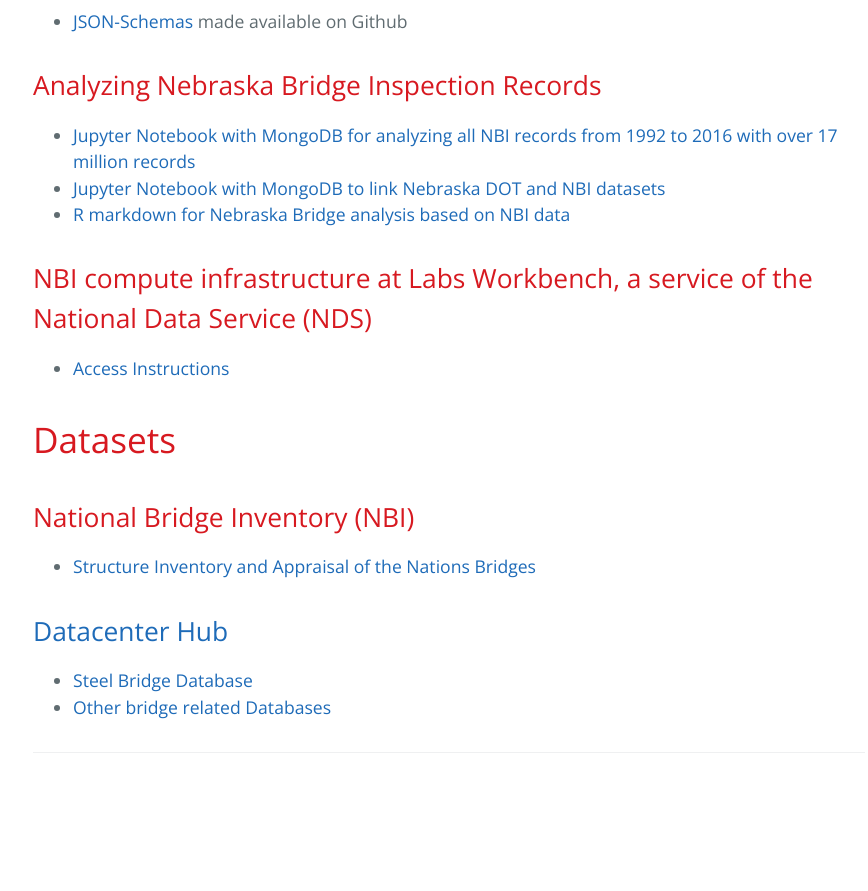
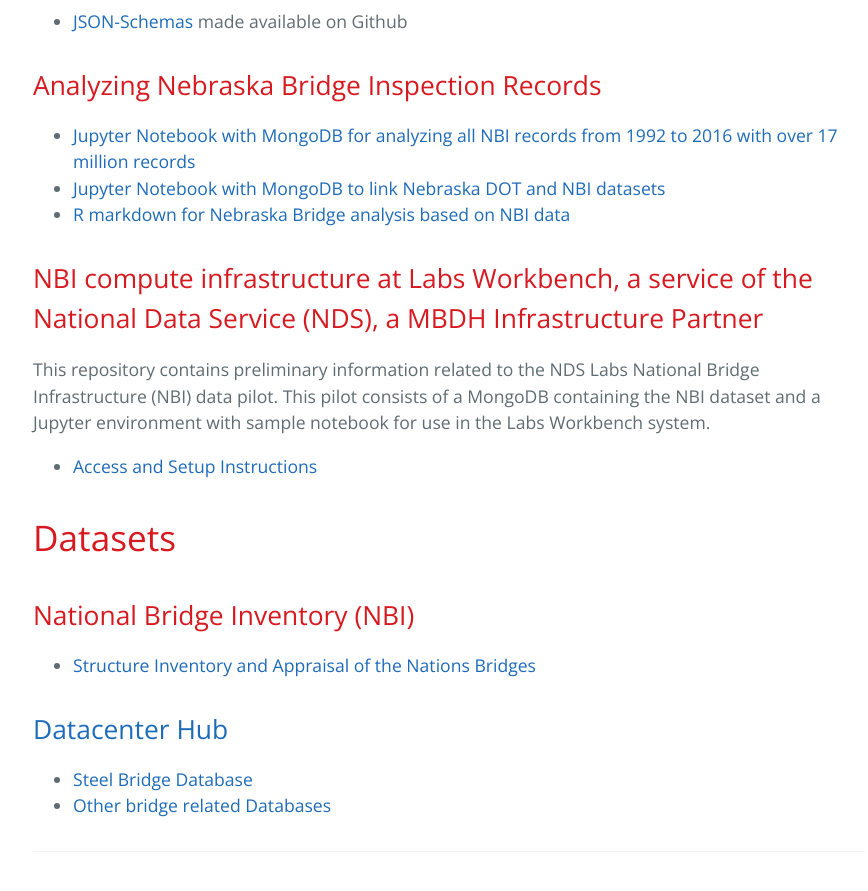
Before and after one commit to BridgingBigData/BridgingBigData.github.io, a Jekyll site: the page built from pages/datasets.md, in a window 1280 px wide and 900 px high, scrolled down 780 px. Shown: the top 891 px of the window, without its empty margins (191-1059 px from the left). Built offline with Jekyll 4.4.1, drawn with Linux system fonts in a browser that asks for light colours; before the commit the page ends 1597 px from its top, so only the background shows below that.

Commit message:
pilot update

```diff
--- a/pages/datasets.md
+++ b/pages/datasets.md
@@ -18,8 +18,9 @@
 - [Jupyter Notebook with MongoDB to link Nebraska DOT and NBI datasets](http://faculty.ist.unomaha.edu/rgandhi/r/mongoNBI.html)
 - [R markdown for Nebraska Bridge analysis based on NBI data](http://faculty.ist.unomaha.edu/rgandhi/r/NEBridges.html)
 
-## NBI compute infrastructure at Labs Workbench, a service of the National Data Service (NDS)
-- [Access Instructions](https://github.com/craig-willis/nbi-pilot)
+## NBI compute infrastructure at Labs Workbench, a service of the National Data Service (NDS), a MBDH Infrastructure Partner
+This repository contains preliminary information related to the NDS Labs National Bridge Infrastructure (NBI) data pilot. This pilot consists of a MongoDB containing the NBI dataset and a Jupyter environment with sample notebook for use in the Labs Workbench system.
+- [Access and Setup Instructions](https://github.com/craig-willis/nbi-pilot)
 
 # Datasets
 
```
